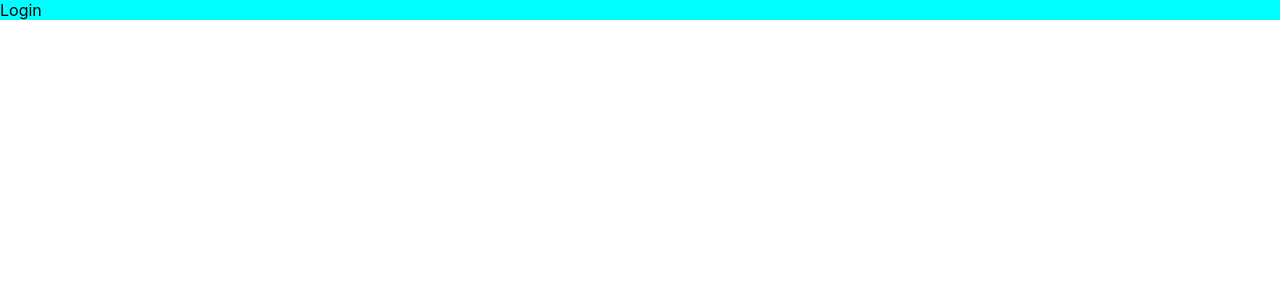
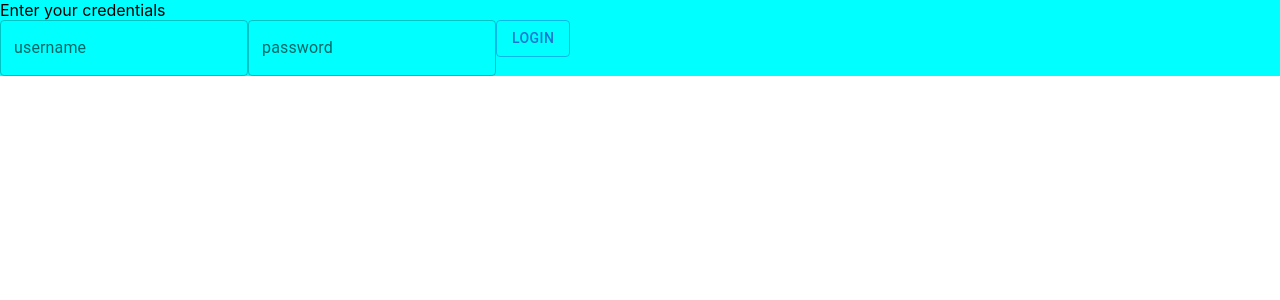
Before and after one commit to noellimx/reluvate_frontend, a React (Create React App) app: page / in a window 1280 px wide. Shown: the top 300 px of the page. Built offline with nearby package versions, Linux system fonts and the light colour scheme.

Commit message:
login fields

```diff
--- a/package.json
+++ b/package.json
@@ -3,6 +3,9 @@
   "version": "0.1.0",
   "private": true,
   "dependencies": {
+    "@emotion/react": "^11.9.3",
+    "@emotion/styled": "^11.9.3",
+    "@mui/material": "^5.9.2",
     "@testing-library/jest-dom": "^5.16.4",
     "@testing-library/react": "^13.3.0",
     "@testing-library/user-event": "^13.5.0",
--- a/src/App.tsx
+++ b/src/App.tsx
@@ -1,29 +1,52 @@
-import React from 'react';
-import logo from './logo.svg';
-import './App.css';
+import React from "react";
+import "./App.css";
+
+import { Button, TextField } from "@mui/material";
+
+const PageAuthenticated = () => {
+  return <>Authenticated</>;
+};
+const PageLogin = () => {
+  const [username, setUsername] = React.useState<string>("");
+  const [password, setPassword] = React.useState<string>("");
+
+  return (
+    <>
+      <header>Enter your credentials</header>
+      <TextField
+        id="outlined-basic"
+        label="username"
+        value={username}
+        onChange={(event) => {
+          setUsername(event.target.value);
+        }}
+        variant="outlined"
+      />
+      <TextField
+        id="outlined-basic"
+        label="password"
+        value={password}
+        onChange={(event) => {
+          setPassword(event.target.value);
+        }}
+        variant="outlined"
+        type="password"
+      />
+      <Button variant="outlined" onClick={() => {
 
 
-
-const Page_Authenticated = () => {
-
-  return <>Authenticated</>
-}
-const Page_Login = () => {
-  return <>Login</>
-}
+      }}>Login</Button>
+    </>
+  );
+};
 const App = () => {
-
-
-  const [token , setToken] = React.useState<string | null>(null)
-
-
-
+  const [token, setToken] = React.useState<string | null>(null);
 
   return (
     <div className="app">
-      {token == null ? <Page_Login /> : <Page_Authenticated />}
+      {token == null ? <PageLogin /> : <PageAuthenticated />}
     </div>
   );
-}
+};
 
 export default App;
--- a/src/reportWebVitals.ts
+++ b/src/reportWebVitals.ts
@@ -1,8 +1,8 @@
-import { ReportHandler } from 'web-vitals';
+import { ReportHandler } from "web-vitals";
 
 const reportWebVitals = (onPerfEntry?: ReportHandler) => {
   if (onPerfEntry && onPerfEntry instanceof Function) {
-    import('web-vitals').then(({ getCLS, getFID, getFCP, getLCP, getTTFB }) => {
+    import("web-vitals").then(({ getCLS, getFID, getFCP, getLCP, getTTFB }) => {
       getCLS(onPerfEntry);
       getFID(onPerfEntry);
       getFCP(onPerfEntry);
```
Also changed, not shown: src/index.css (+3 -5 lines), src/index.tsx (+6 -6 lines), src/setupTests.ts (+1 -1 lines), 2 other files (tests, documents, lock files or other folders).
